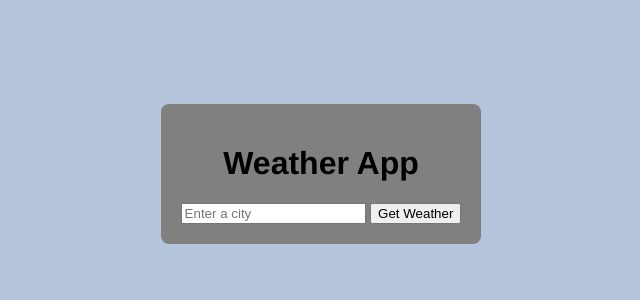
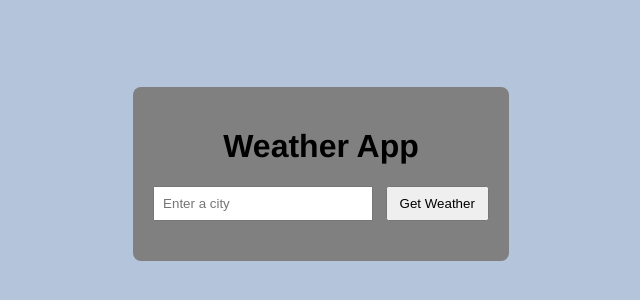
Before and after one commit to Unisha-bhatta/Weather-App, a plain HTML site: page index.html in a window 1280 px wide. Shown: the part 226-526 px from the top of the page, without its empty margins (319-959 px from the left). Drawn offline with Linux system fonts and the light colour scheme.

Commit message:
Updated CSS for better layout.

```diff
--- a/style.css
+++ b/style.css
@@ -14,3 +14,18 @@ body{
     border-radius: 8px;
     text-align: center;
 }
+
+input{
+    padding: 8px;
+    width: 200px;
+}
+
+button{
+    padding: 8px 12px;
+    margin-left: 8px;
+}
+
+#weather-info{
+    margin-top: 20px;
+    font-size: 1.2rem;
+}
```
